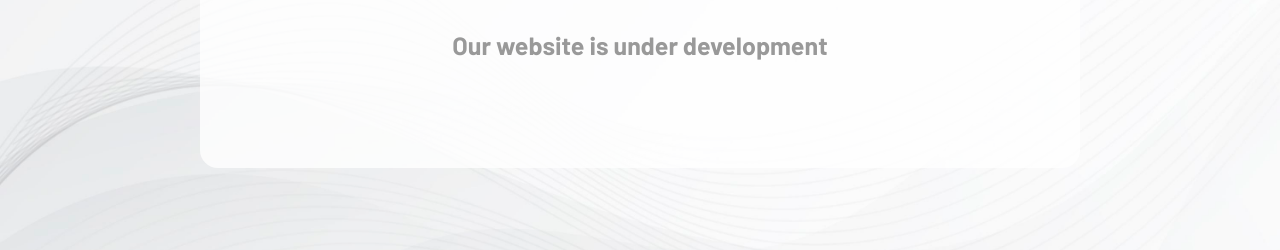
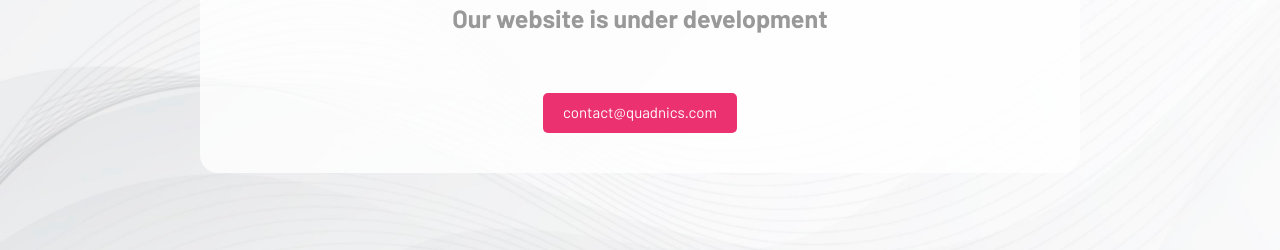
Before and after one commit to quadnics/QuadnicsPublic, a plain HTML site: page index.html in a window 1280 px wide. Shown: the part 550-800 px from the top of the page. Drawn offline with nearby package versions, Linux system fonts and the light colour scheme.

Commit message:
Added Email Button

```diff
--- a/css/main.css
+++ b/css/main.css
@@ -198,7 +198,7 @@ input.input100 {
 .s1-txt2 {
   font-family: Barlow-Regular;
   font-size: 15px;
-  color: #846add;
+  color: #dd6aa9;
   line-height: 1.4;
 }
 
@@ -338,7 +338,7 @@ input.input100 {
 /*---------------------------------------------*/
 .how-btn {
   padding: 0 20px;
-  background-color: #846add;
+  background-color: #eb316f;
   border-radius: 5px;
 }
 
--- a/index.html
+++ b/index.html
@@ -28,9 +28,15 @@
 				<img src="images/icons/logo.png" alt="LOGO">
 			</div>
 
-			<p class="txt-center m1-txt1 p-t-33 p-b-68">
+			<p class="txt-center m1-txt1 p-t-10 p-b-30">
 				Our website is under development
 			</p>
+
+			<form class="flex-w flex-c-m contact100-form p-t-10">
+				<button onclick="window.open('mailto:contact@quadnics.com');" class="flex-c-m s1-txt3 size3 how-btn trans-04 where1">
+					contact@quadnics.com
+				</button>
+			</form>
 
 		</div>
 	</div>
```
Also changed, not shown: images/mail.png (added).
